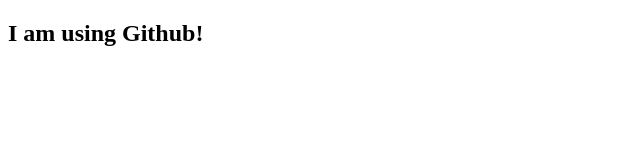
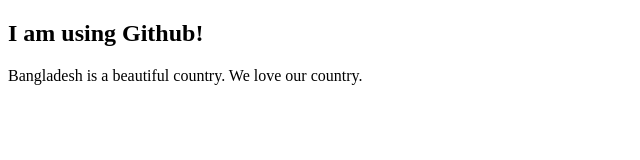
Before and after one commit to mirzaakhi/my-first-web, a plain HTML site: page index.html in a window 1280 px wide. Shown: the whole page, without its empty margins (0-640 px from the left). Drawn offline with Linux system fonts and the light colour scheme.

Commit message:
added a paragraph

```diff
--- a/index.html
+++ b/index.html
@@ -8,5 +8,6 @@
 </head>
 <body>
     <h2>I am using Github!</h2>
+    <p>Bangladesh is a beautiful country. We love our country.</p>
 </body>
 </html>
```
